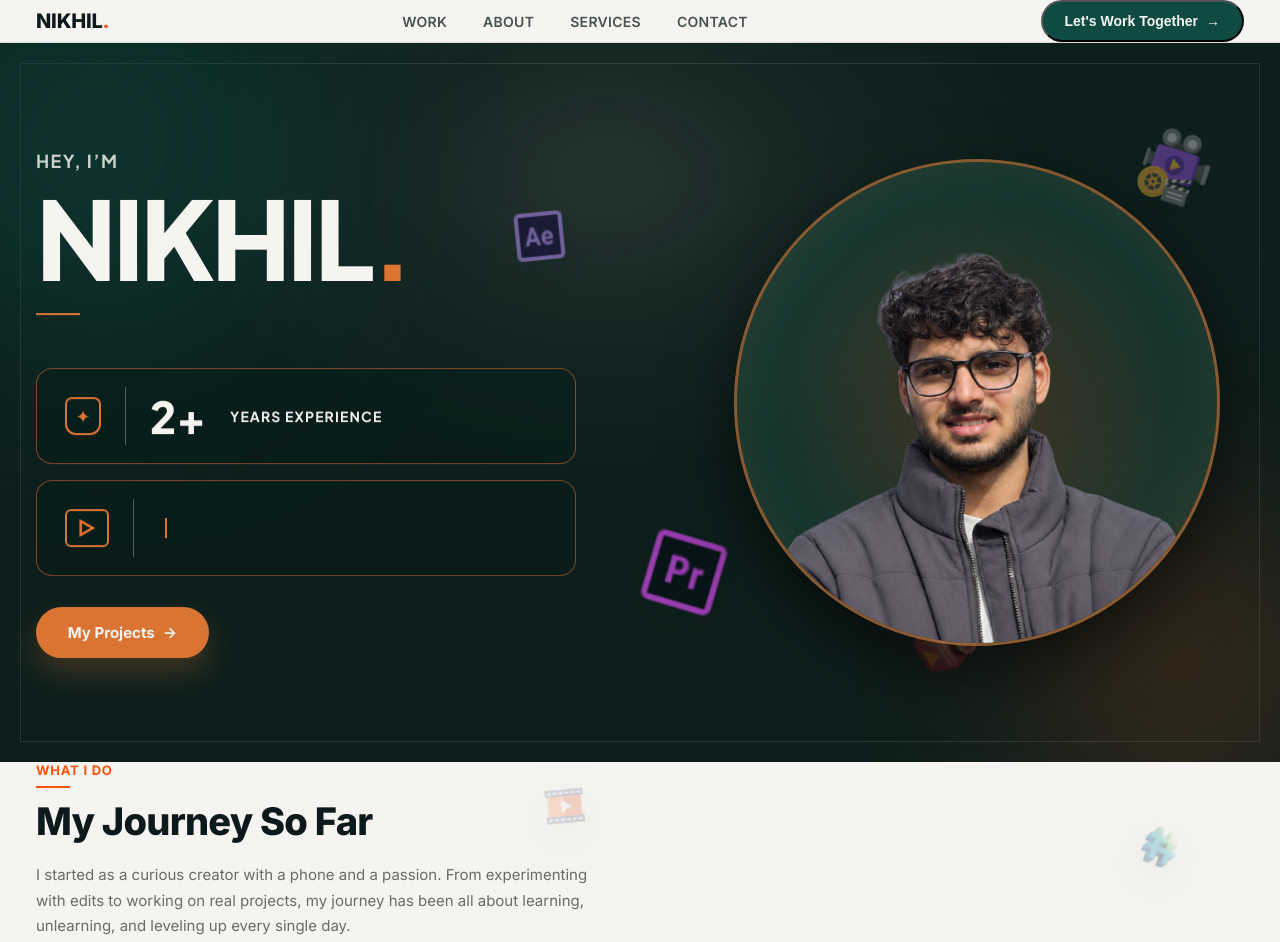
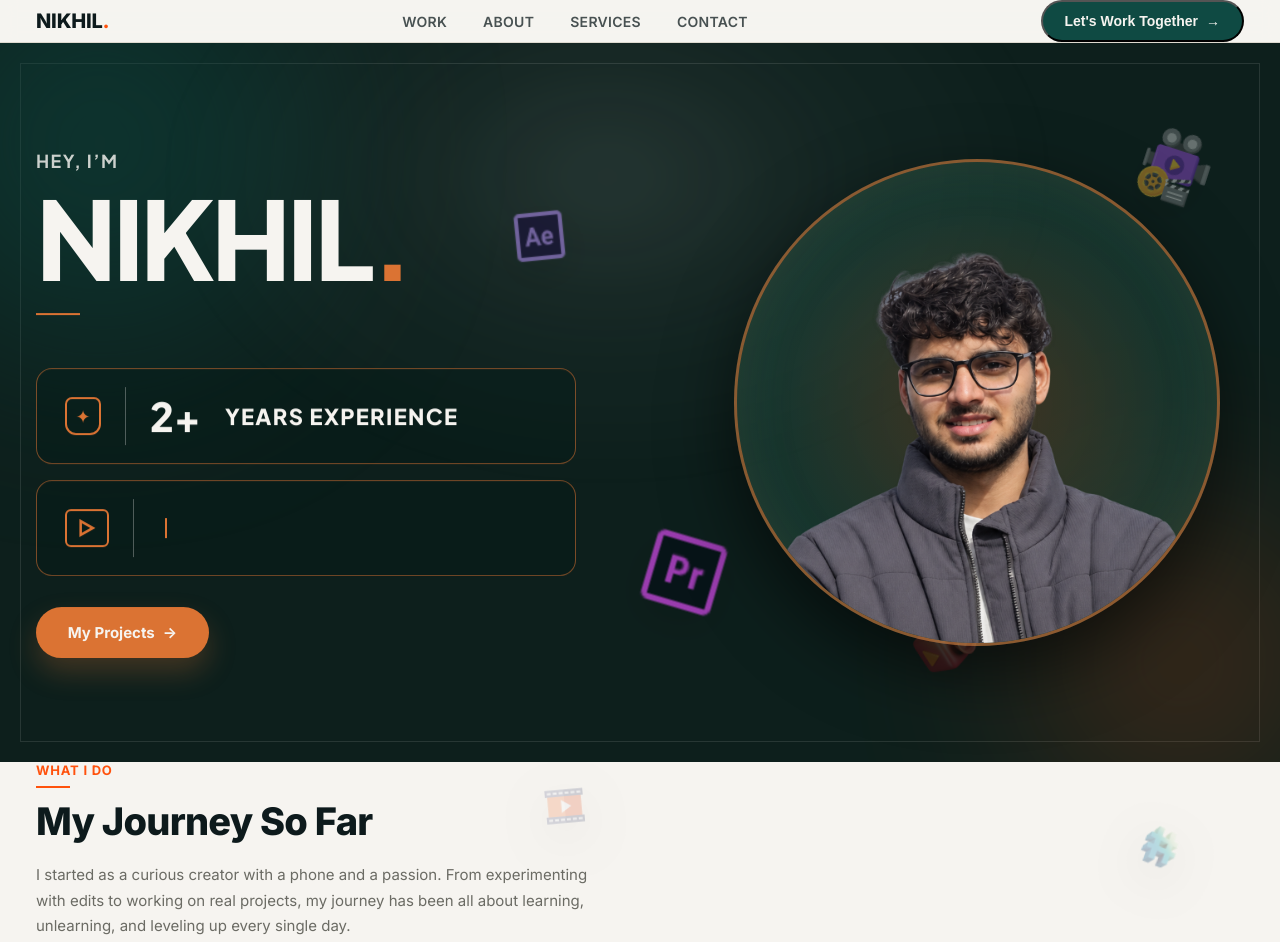
Before and after one commit to nikkhil10825/nikhil-portfolio, a website: page index.html in a window 1280 px wide. Shown: the top 942 px of the page. Drawn offline with Linux system fonts and the light colour scheme.

Commit message:
Make Years Experience label text size and font weight identical to expertise card title

```diff
--- a/style.css
+++ b/style.css
@@ -370,11 +370,11 @@ p{margin:0;}
   display: block;
   color: var(--cream);
   font-family: 'Plus Jakarta Sans', sans-serif;
-  font-size: 14px;
-  font-weight: 700;
-  letter-spacing: .08em;
+  font-size: 22px;
+  font-weight: 800;
+  letter-spacing: .06em;
   text-transform: uppercase;
-  line-height: 1.25;
+  line-height: 1.2;
   margin: 0;
   transition: color .25s ease;
 }
@@ -382,7 +382,7 @@ p{margin:0;}
   display: block;
   color: var(--cream);
   font-family: 'Plus Jakarta Sans', sans-serif;
-  font-size: 44px;
+  font-size: 40px;
   font-weight: 800;
   line-height: 1;
   transition: color .25s ease;
```
